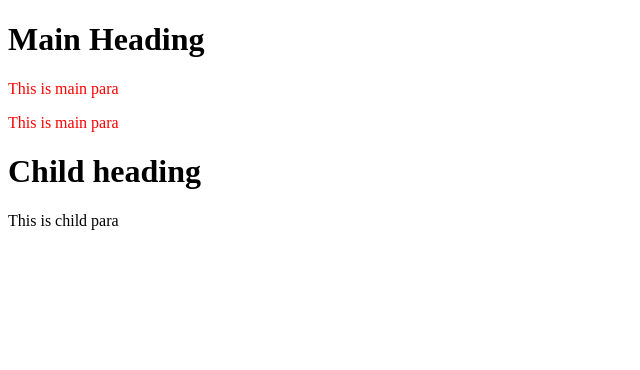
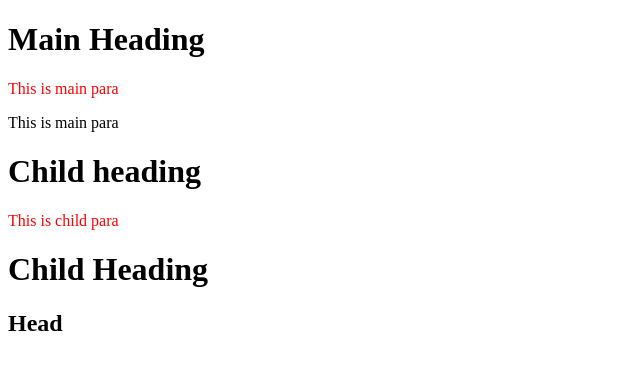
Before and after one commit to chanchalpatel51/CSS, a plain HTML site: page index.html in a window 1280 px wide. Shown: the whole page, without its empty margins (0-640 px from the left). Drawn offline with Linux system fonts and the light colour scheme.

Commit message:
Change only next element

```diff
--- /dev/null
+++ b/adjacentSelector.css
@@ -0,0 +1,3 @@
+#maindiv h1 + p{
+    color: red;
+}
--- a/index.html
+++ b/index.html
@@ -4,7 +4,7 @@
     <meta charset="UTF-8">
     <meta name="viewport" content="width=device-width, initial-scale=1.0">
     <title>HTML with CSS</title>
-    <link rel="stylesheet" href="childSelector.css">
+    <link rel="stylesheet" href="adjacentSelector.css">
 </head>
 <body>
    <div id="maindiv">
@@ -15,6 +15,8 @@
             <h1>Child heading</h1>
             <p>This is child para</p>
         </div>
+        <h1>Child Heading</h1>
    </div>
+   <h2>Head</h2>
 </body>
 </html>
```
